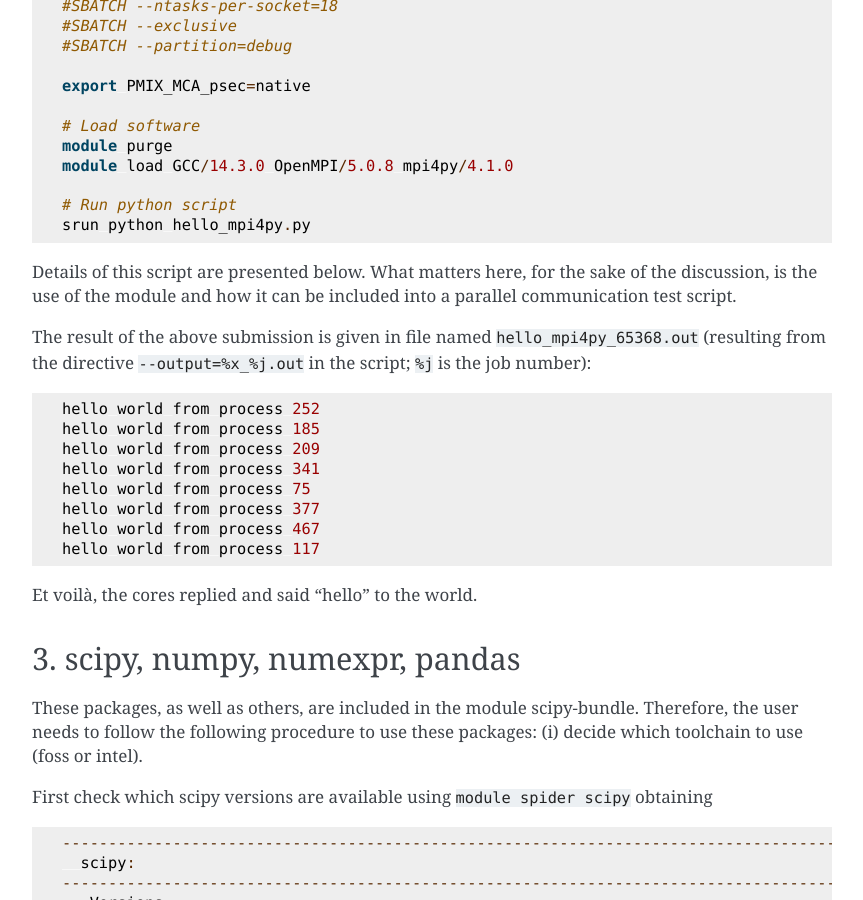
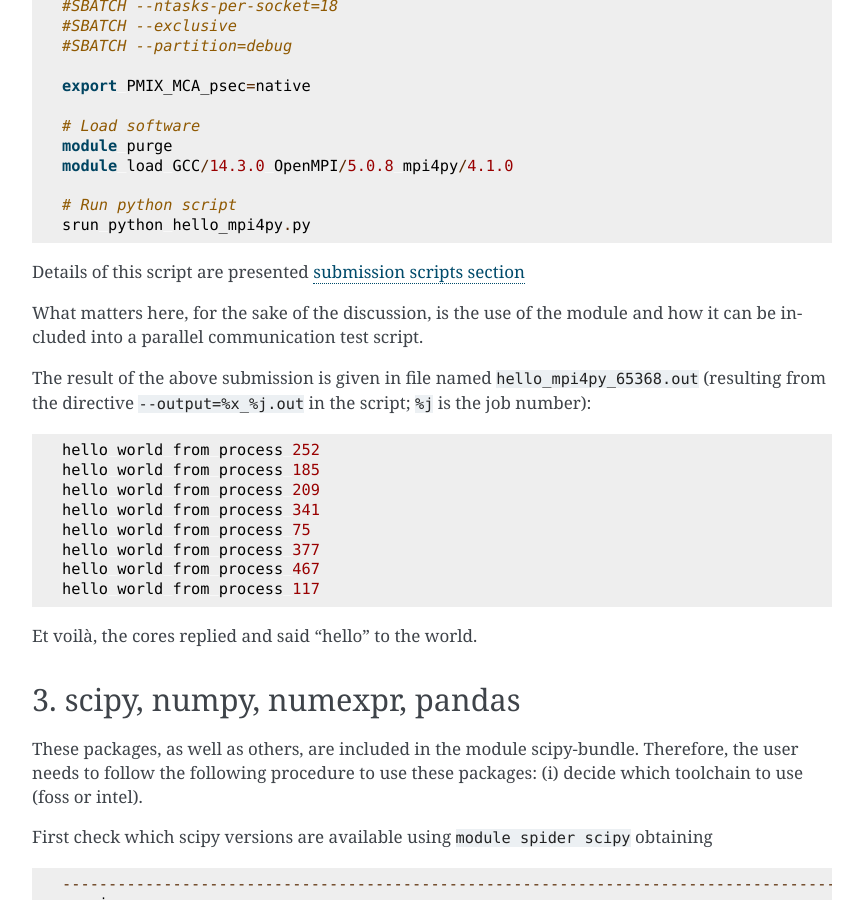
Before and after one commit to mavillez/Oblivion, a Sphinx documentation site: the page built from docs/source/modules_examples.rst, in a window 1280 px wide and 900 px high, scrolled down 2973 px. Shown: the whole window, without its empty margins (298-1161 px from the left). Built offline with Sphinx 7.4.7, drawn with Linux system fonts in a browser that asks for light colours.

Commit message:
Revise details about script usage and references
Updated reference to the submission scripts section for clarity.

```diff
--- a/docs/source/modules_examples.rst
+++ b/docs/source/modules_examples.rst
@@ -156,7 +156,9 @@ which is used to test the MPI communication between cores through the submission
   # Run python script
   srun python hello_mpi4py.py
 
-Details of this script are presented below. What matters here, for the sake of the discussion, is the use of the module and how it can be included into a parallel communication test script.
+Details of this script are presented :ref:`submission scripts section <Installed Software>`
+
+What matters here, for the sake of the discussion, is the use of the module and how it can be included into a parallel communication test script.
 
 The result of the above submission is given in file named ``hello_mpi4py_65368.out`` (resulting from the directive ``--output=%x_%j.out`` in the script; ``%j`` is the job number):
 
```
